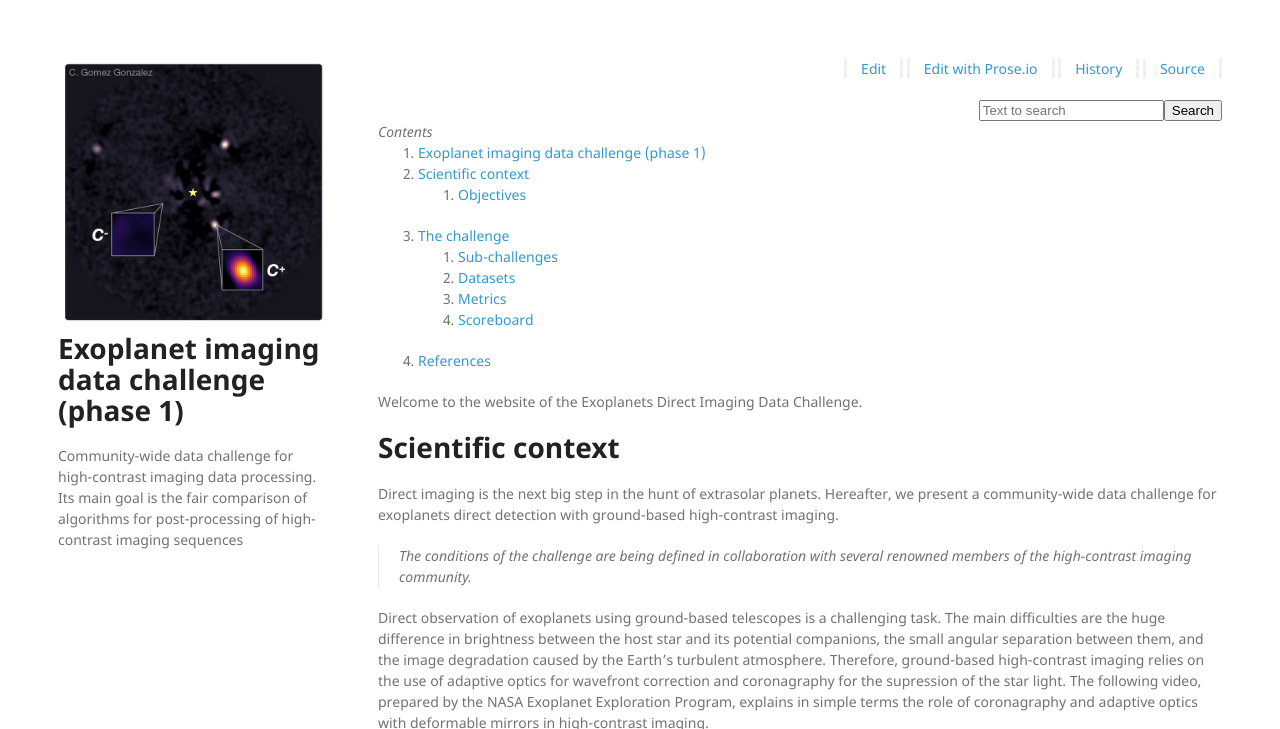
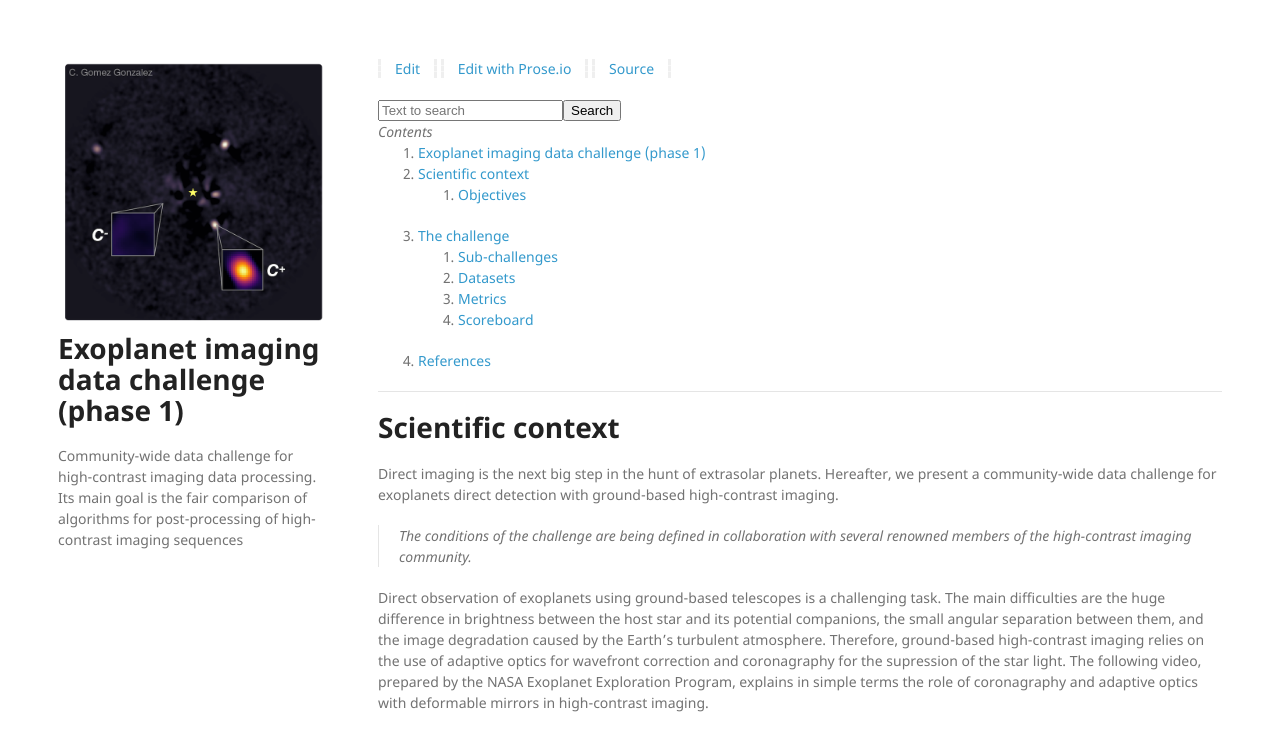
Before and after one commit to carlgogo/exoimaging_challenge, a Jekyll site: the page built from index.md, in a window 1280 px wide and 900 px high, cut to the strip 0-729 px from the top of the window. Built offline with Jekyll 4.4.1, drawn with Linux system fonts in a browser that asks for light colours; nearby versions of some CDN libraries; our own code applies the rules of GitHub Pages for plain Markdown files.

Commit message:
Updating layout

```diff
--- a/_layouts/default.html
+++ b/_layouts/default.html
@@ -50,18 +50,16 @@
 
       </header>
       <section>
-      <div id="tools-buttons" style="width: 100%; text-align: right">
+      <div id="tools-buttons" style="width: 100%; text-align: left">
         {{page.relative_path}}
         {% if site.use_github_wiki %}
           <span class="tools-element"><a target="_blank" href="{{ site.github.repository_url }}/{{{page.folder}}{{url | remove: '.html' | append: ''}}/_edit">Edit</a></span>
-          <span class="tools-element"><a target="_blank" href="{{ site.github.repository_url }}/{{{page.folder}}{{url | remove: '.html' | append: ''}}/_history">History</a></span>
           <span class="tools-element"><a target="_blank" href="{{ site.github.repository_url }}/{{{page.folder}}{{url | remove: '.html' | append: '.md'}}/">Source</a></span>
         {% else %}
           <span class="tools-element"><a target="_blank" href="{{ site.github.repository_url }}/edit/{{site.git_branch}}{{{page.folder}}{{url | remove: '.html' | append: '.md'}}">Edit</a></span>
           {% if site.use_prose_io %}
           <span class="tools-element"><a target="_blank" href="http://prose.io/#{{site.github.repository_nwo}}/edit/{{site.git_branch}}{{{page.folder}}{{url | remove: '.html' | append: '.md'}}">Edit with Prose.io</a></span>
           {% endif %}
-          <span class="tools-element"><a target="_blank" href="{{ site.github.repository_url }}/commits/{{site.git_branch}}{{{page.folder}}{{url | remove: '.html' | append: '.md'}}">History</a></span>
           <span class="tools-element"><a target="_blank" href="{{ site.github.repository_url }}/blob/{{site.git_branch}}{{{page.folder}}{{url | remove: '.html' | append: '.md'}}">Source</a></span>
         {% endif %}
 
--- a/index.md
+++ b/index.md
@@ -1,4 +1,4 @@
-Welcome to the website of the Exoplanets Direct Imaging Data Challenge.
+---
 
 # Scientific context
 {% include_relative pages/context.md %}
--- a/pages/context.md
+++ b/pages/context.md
@@ -6,6 +6,7 @@ Direct observation of exoplanets using ground-based telescopes is a challenging
 
 <iframe width="560" height="315" src="https://www.youtube.com/embed/SpzeS7KBGkw?rel=0" frameborder="0" allow="autoplay; encrypted-media" allowfullscreen></iframe>
 
+
 The two remaining components of high-contrast imaging are the data acquisition techniques ([see the sub-challenges section](pages/subchallenges.md)) which focus on introducing some diversity in the data that later on can be exploited by the post-processing techniques. This last step of algorithmic speckle noise subtraction is what ultimately pushes the sensitivity of the exposures and the detection limits of surveys and instruments.
 
 ## Objectives
```
